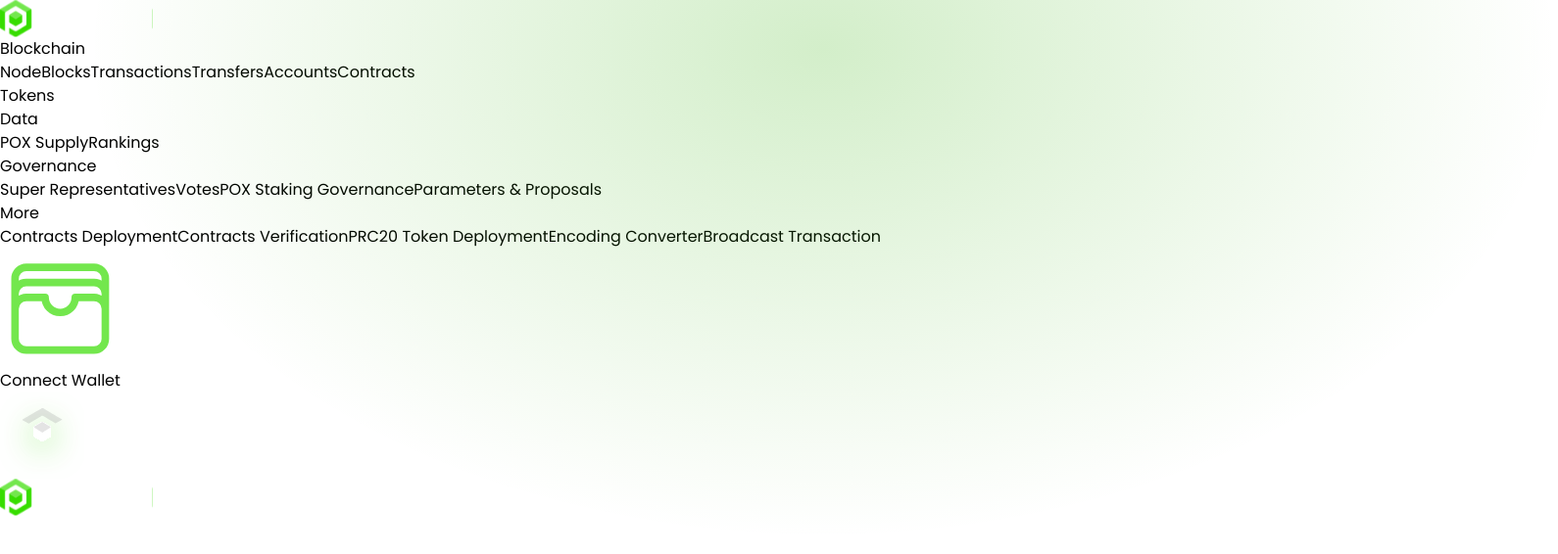
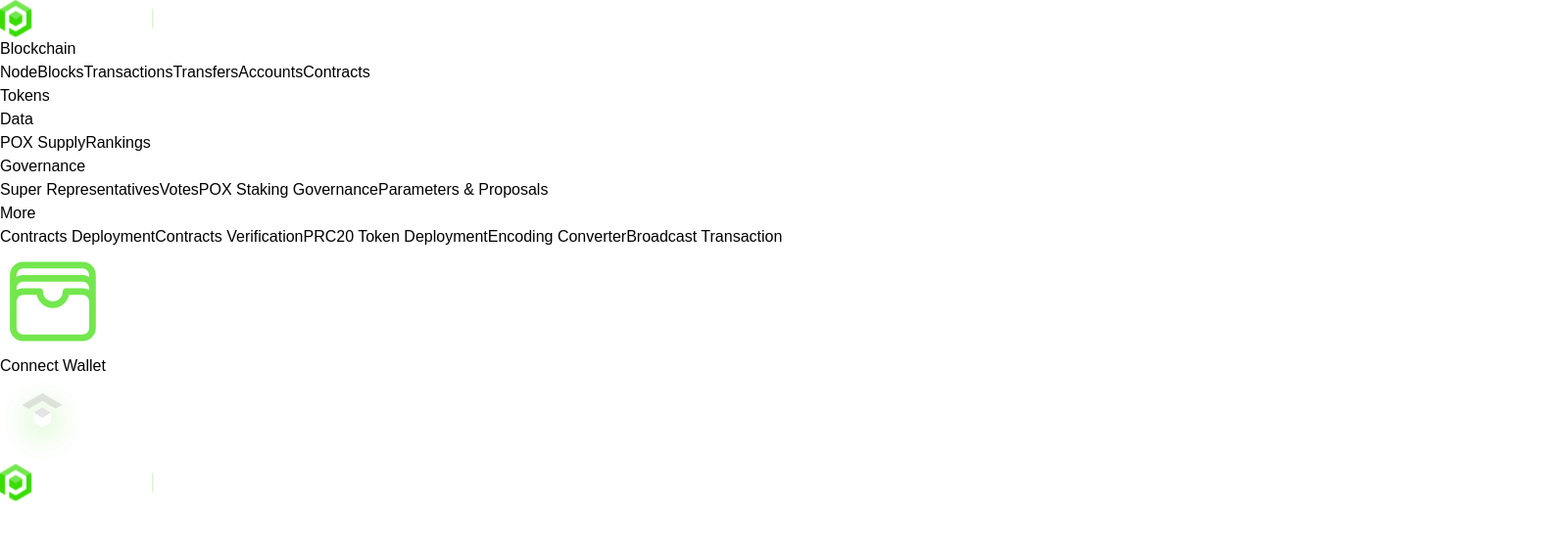
Before and after one commit to PolluxCoin2-0/POXSCAN2.0, a React (Vite) app: page / in a window 1280 px wide. Shown: the top 566 px of the page at 98% size, 1590 px wide, since content can reach past the window. Built offline with nearby package versions, Linux system fonts and the light colour scheme.

Commit message:
code pushed

```diff
--- a/src/index.css
+++ b/src/index.css
@@ -1,9 +1,9 @@
-/* Google Fonts */
-@import url('https://fonts.googleapis.com/css2?family=Inter:ital,opsz,wght@0,14..32,100..900;1,14..32,100..900&family=Poppins:ital,wght@0,100;0,200;0,300;0,400;0,500;0,600;0,700;0,800;0,900;1,100;1,200;1,300;1,400;1,500;1,600;1,700;1,800;1,900&display=swap');
-
 @tailwind base;
 @tailwind components;
 @tailwind utilities;
+
+/* Google Fonts */
+@import url('https://fonts.googleapis.com/css2?family=Inter:ital,opsz,wght@0,14..32,100..900;1,14..32,100..900&family=Poppins:ital,wght@0,100;0,200;0,300;0,400;0,500;0,600;0,700;0,800;0,900;1,100;1,200;1,300;1,400;1,500;1,600;1,700;1,800;1,900&display=swap');
 
 body {
     font-family: 'Poppins', sans-serif;
--- a/src/layout/Navbar.jsx
+++ b/src/layout/Navbar.jsx
@@ -1,6 +1,6 @@
 import { useState } from "react";
 import CompanyLogo from "../assets/NavLogo.svg";
-import WhitePoxLogo from "../assets/WhitePoxLogo.svg";
+import WhitePoxLogo from "../assets/whitePoxLogo.svg";
 import { MobileNavLink } from "./MobileNavLink";
 
 const Navbar = () => {
@@ -48,7 +48,7 @@ const Navbar = () => {
   return (
     <div className="relative bg-black text-white">
       {/* Spotlight effect */}
-      <div className="spotlight"></div>
+      {/* <div className="spotlight"></div> */}
       {/* For Desktop */}
       <div className=" hidden w-full lg:flex items-center justify-between py-4">
         <div className="flex items-center justify-around w-[60%]">
@@ -113,7 +113,7 @@ const Navbar = () => {
           {/* Right Actions */}
           <div className="flex items-center lg:space-x-2 xl:space-x-4">
             {/* Connect Wallet Button */}
-            <button className="border-[#73E74D] border-[1px] hover:bg-[#1D2721] text-white py-2 px-4 rounded-3xl flex items-center space-x-2 transition-colors duration-200">
+            <button className="border-[#73E74D] border-[1px] cursor-pointer hover:bg-[#27211d] text-white py-2 px-4 rounded-3xl flex items-center space-x-2 transition-colors duration-200">
               <svg
                 xmlns="http://www.w3.org/2000/svg"
                 fill="none"
```
